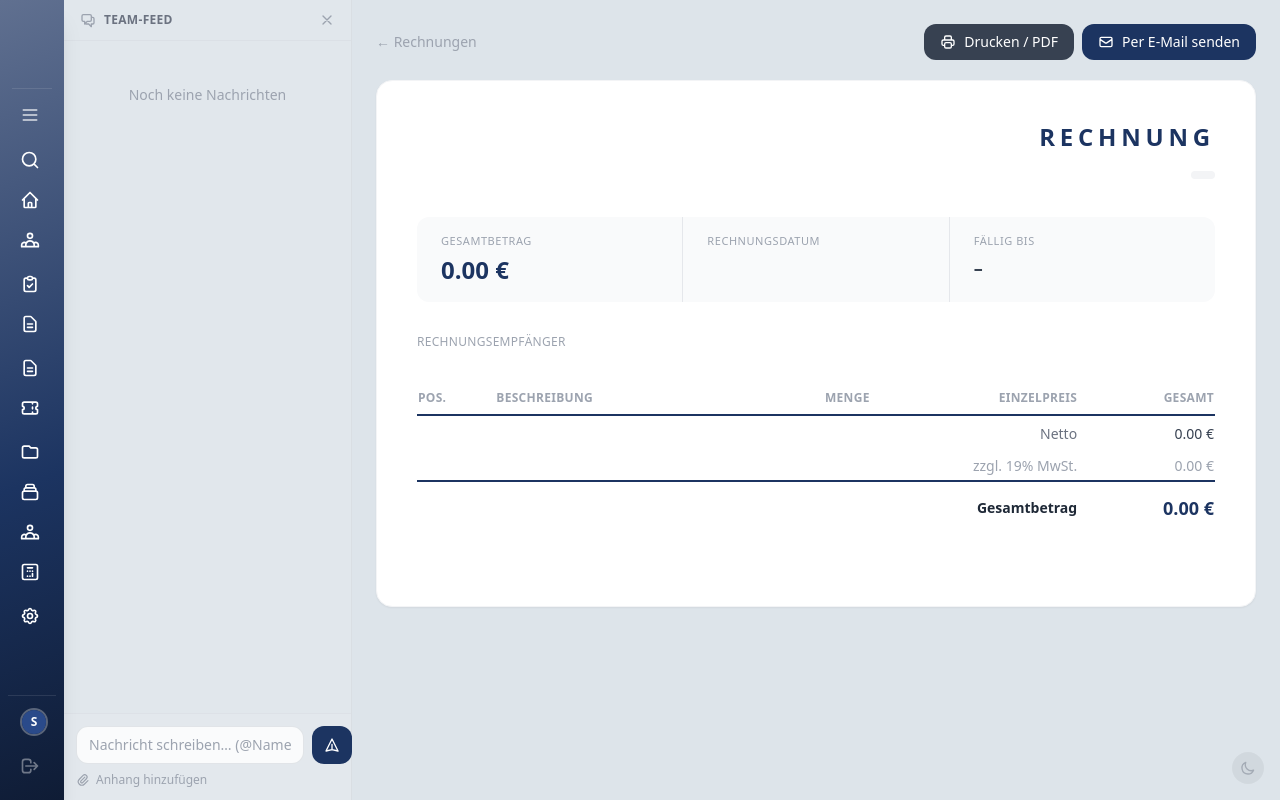
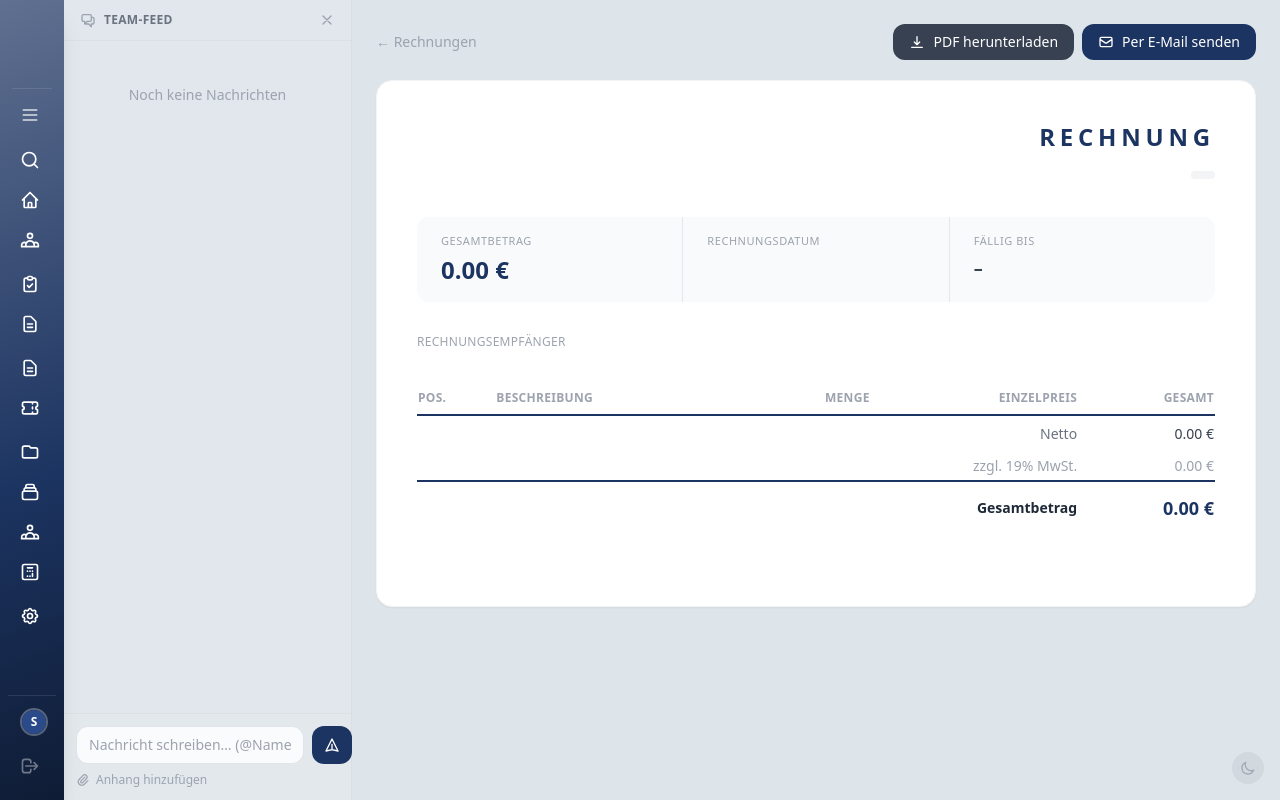
Before and after one commit to sysexperts/systemhaus24, a Flask app: template itool/templates/invoice_view.html in a window 1280 px wide. Run offline with Flask 3, Linux system fonts and the light colour scheme; the template is opened without the code that fills it, so the values that code supplies are empty; the visitor is signed in with stand-in values (Sample User, id 1); parts of the project's set-up code (start-up, migrations or seed data) failed here and were passed over; some libraries are stand-ins or nearby versions.

Commit message:
Replace browser-print button with direct PDF download link
window.print() included the browser's own print header/footer (page URL,
date, page number) on the printed document. Link directly to the existing
/contracts/<id>/pdf and /invoices/<id>/pdf routes instead, which generate
a clean PDF via xhtml2pdf without any browser chrome.

Co-Authored-By: Claude Sonnet 5 <noreply@anthropic.com>

```diff
--- a/itool/templates/invoice_view.html
+++ b/itool/templates/invoice_view.html
@@ -28,11 +28,11 @@
     <button class="px-4 py-2 rounded-xl text-sm bg-red-50 text-red-600 hover:bg-red-100 transition-colors font-medium">Stornieren</button>
   </form>
   {% endif %}
-  <button onclick="window.print()"
+  <a href="{{ url_for('invoice_pdf', iid=invoice.id) }}"
           class="px-4 py-2 rounded-xl text-sm bg-gray-700 text-white hover:bg-gray-800 transition-colors flex items-center gap-2">
-    <svg class="w-4 h-4" fill="none" stroke="currentColor" viewBox="0 0 24 24"><path stroke-linecap="round" stroke-linejoin="round" stroke-width="2" d="M17 17h2a2 2 0 002-2v-4a2 2 0 00-2-2H5a2 2 0 00-2 2v4a2 2 0 002 2h2m2 4h6a2 2 0 002-2v-4a2 2 0 00-2-2H9a2 2 0 00-2 2v4a2 2 0 002 2zm8-12V5a2 2 0 00-2-2H9a2 2 0 00-2 2v4h10z"/></svg>
-    Drucken / PDF
-  </button>
+    <svg class="w-4 h-4" fill="none" stroke="currentColor" viewBox="0 0 24 24"><path stroke-linecap="round" stroke-linejoin="round" stroke-width="2" d="M12 4v12m0 0l-4-4m4 4l4-4M4 20h16"/></svg>
+    PDF herunterladen
+  </a>
   <button onclick="document.getElementById('email-modal').classList.remove('hidden')"
           class="px-4 py-2 rounded-xl text-sm bg-[#1c3461] text-white hover:bg-[#2a4a8a] transition-colors flex items-center gap-2">
     <svg class="w-4 h-4" fill="none" stroke="currentColor" viewBox="0 0 24 24"><path stroke-linecap="round" stroke-linejoin="round" stroke-width="2" d="M3 8l7.89 5.26a2 2 0 002.22 0L21 8M5 19h14a2 2 0 002-2V7a2 2 0 00-2-2H5a2 2 0 00-2 2v10a2 2 0 002 2z"/></svg>
```
Also changed, not shown: itool/templates/contract_view.html (+4 -4 lines).
